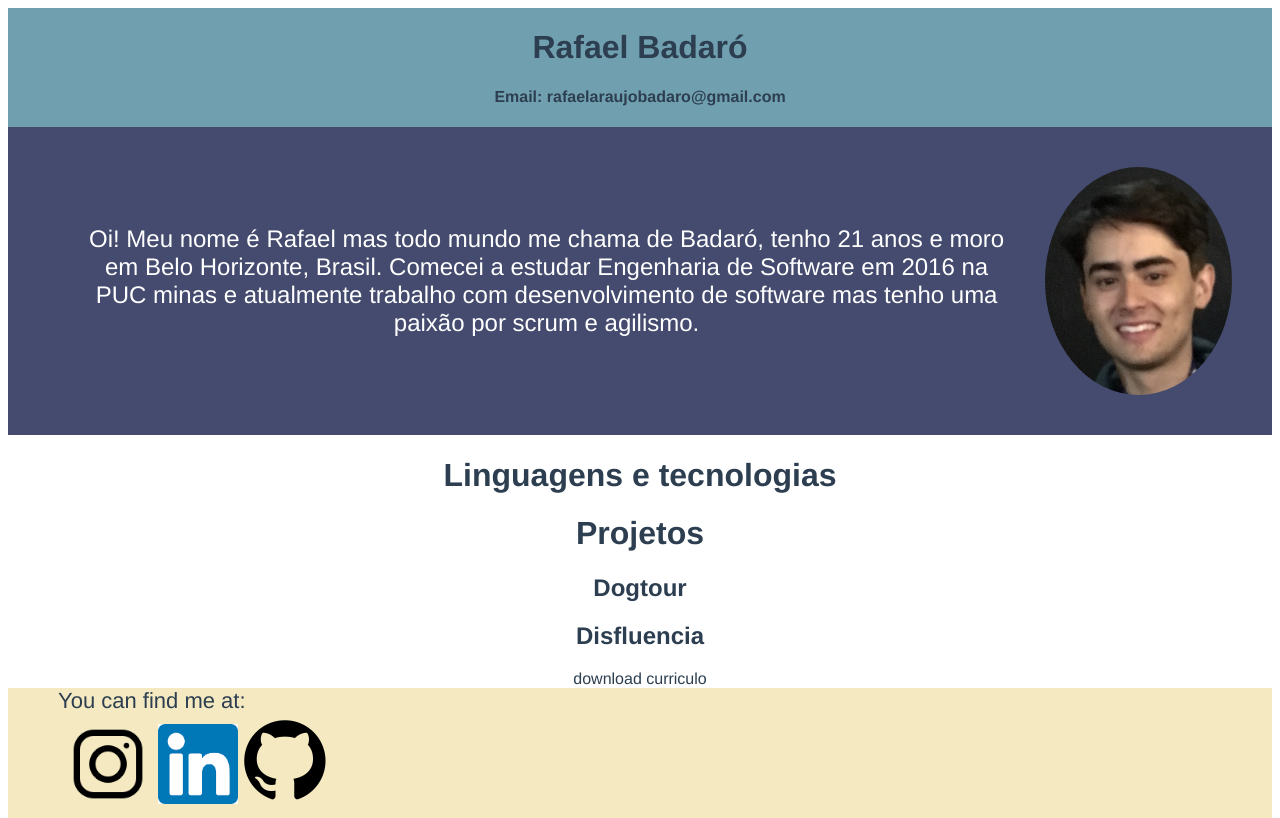
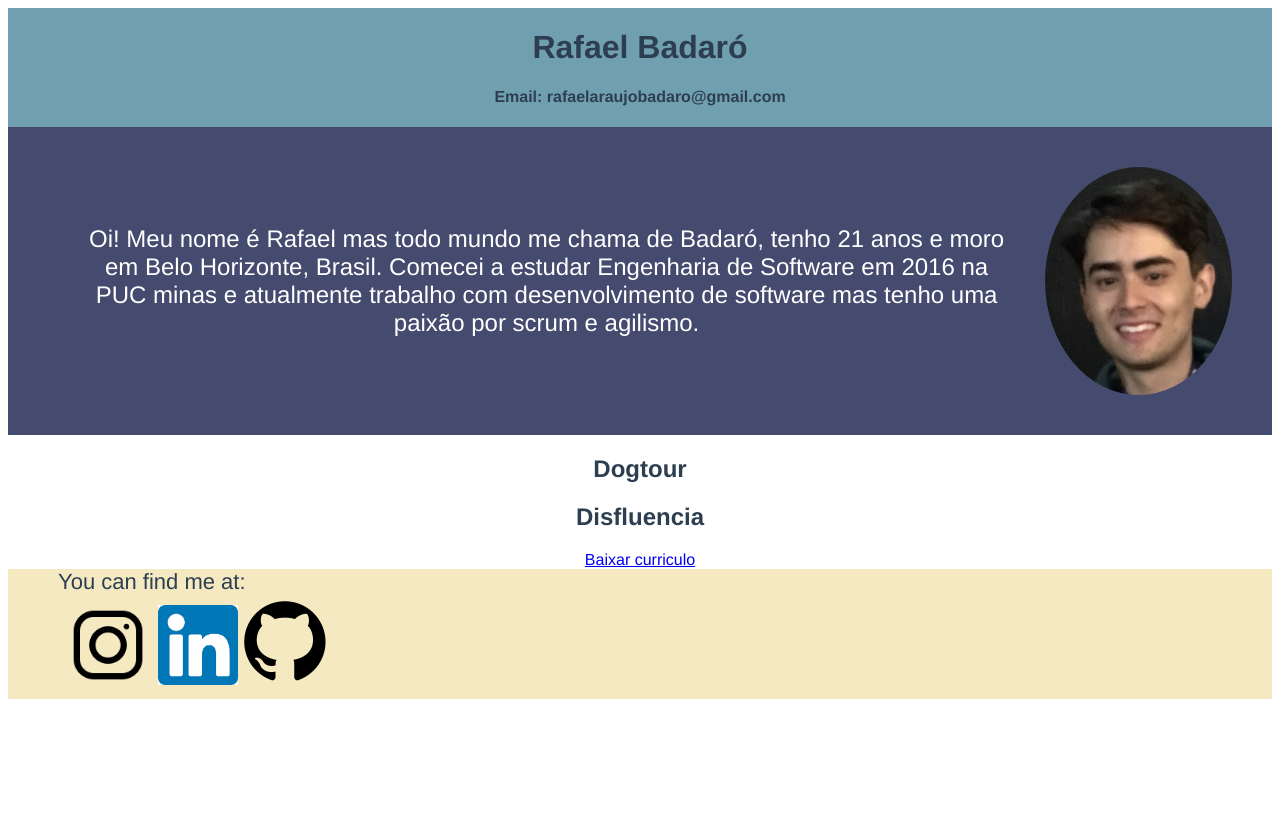
Before and after one commit to RafaelBadaro/my-portifolio, a Vue app: page / in a window 1280 px wide. Built offline with nearby package versions, Linux system fonts and the light colour scheme.

Commit message:
Adicionando curriculo

```diff
--- a/src/components/Body.vue
+++ b/src/components/Body.vue
@@ -1,10 +1,8 @@
 <template>
   <div class="body">
     <AboutMe></AboutMe>
-    <h1>Linguagens e tecnologias</h1>
-    <h1>Projetos</h1>
     <Projects></Projects>
-    download curriculo
+    <a href="../assets/curriculo.pdf" download="curriculo_rafael_badaro.pdf" target="_blank">Baixar curriculo</a>
   </div>
 </template>
 
@@ -14,13 +12,12 @@ import AboutMe from "../components/AboutMe.vue";
 
 export default {
   name: "Body",
-   components: {
+  components: {
     Projects,
-    AboutMe
-  }
+    AboutMe,
+  },
 };
 </script>
 
 <style scoped>
-
 </style>
```
Also changed, not shown: 1 other file (tests, documents, lock files or other folders).
